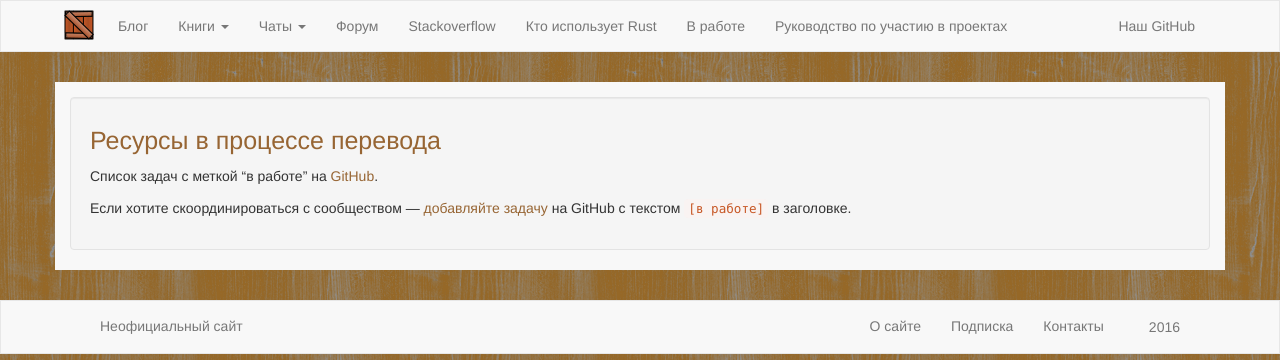
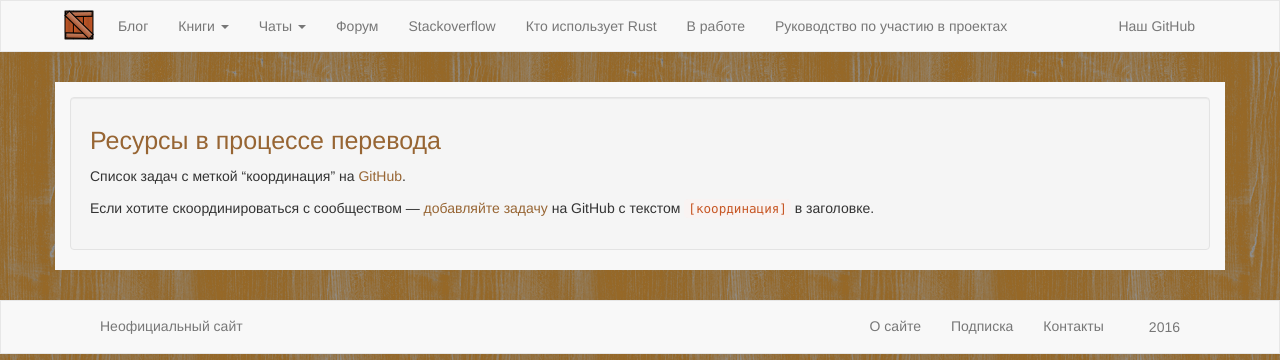
Before and after one commit to rust-lang-ru/rustycrate.ru, a Jekyll site: the page built from in-progress.md, in a window 1280 px wide. Shown: the top 360 px of the page. Built offline with Jekyll 4.4.1, drawn with Linux system fonts in a browser that asks for light colours; nearby versions of some CDN libraries; Markdown is read by kramdown in place of the engine named in the settings.

Commit message:
Изменяем метку на "координация"

```diff
--- a/in-progress.md
+++ b/in-progress.md
@@ -4,9 +4,9 @@
 
 ---
 
-Список задач с меткой "в работе" на
-[GitHub](https://github.com/ruRust/rustycrate.ru/labels/%D0%B2%20%D1%80%D0%B0%D0%B1%D0%BE%D1%82%D0%B5).
+Список задач с меткой "координация" на
+[GitHub](https://github.com/ruRust/rustycrate.ru/labels/%D0%BA%D0%BE%D0%BE%D1%80%D0%B4%D0%B8%D0%BD%D0%B0%D1%86%D0%B8%D1%8F).
 
 Если хотите скоординироваться с сообществом —
-  [добавляйте задачу](https://github.com/ruRust/rustycrate.ru/labels/%D0%B2%20%D1%80%D0%B0%D0%B1%D0%BE%D1%82%D0%B5)
-  на GitHub с текстом `[в работе]` в заголовке.
+  [добавляйте задачу](https://github.com/ruRust/rustycrate.ru/labels/%D0%BA%D0%BE%D0%BE%D1%80%D0%B4%D0%B8%D0%BD%D0%B0%D1%86%D0%B8%D1%8F)
+  на GitHub с текстом `[координация]` в заголовке.
```
